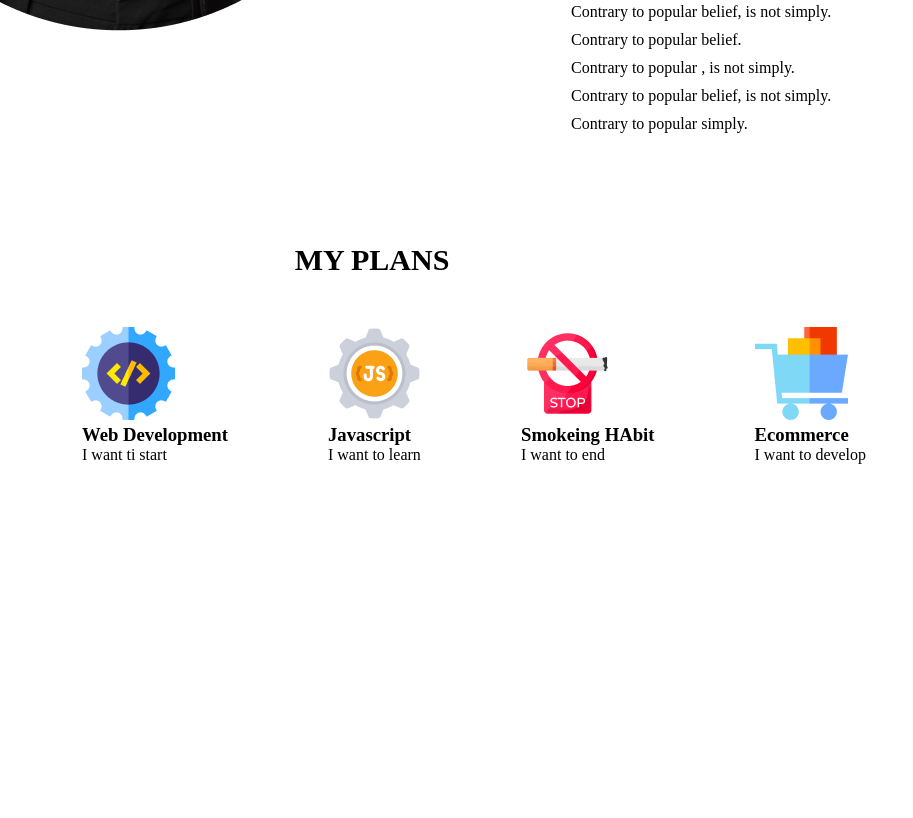
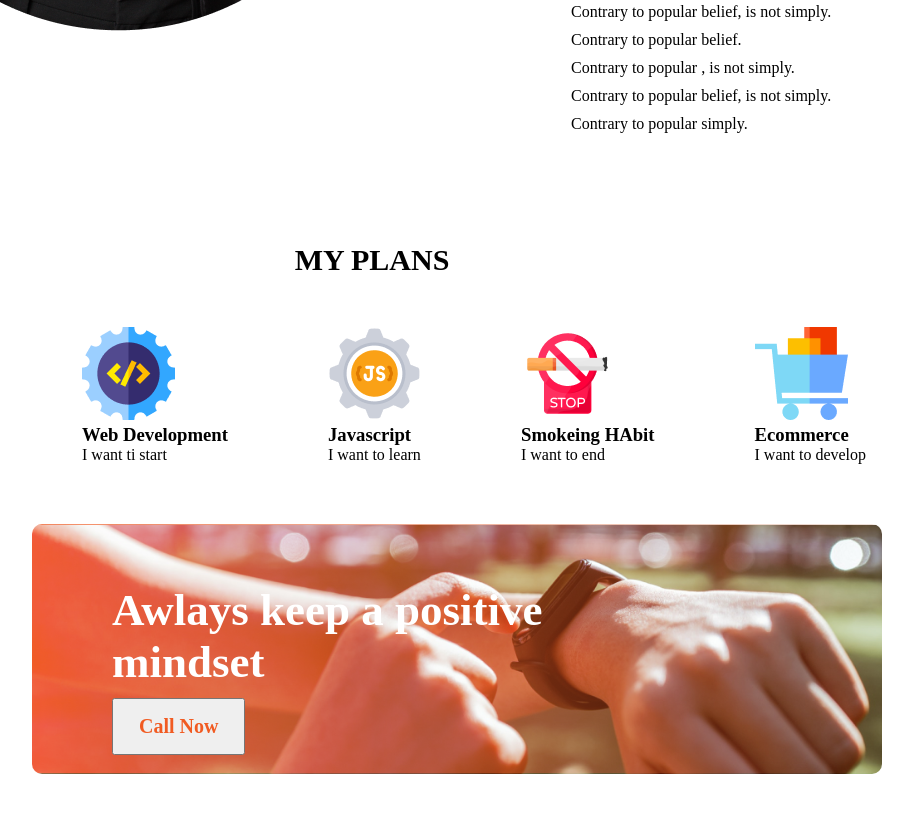
Before and after one commit to Rayhan7936/new-year-project, a plain HTML site: page index.html in a window 1280 px wide. Shown: the part 1856-2674 px from the top of the page, without its empty margins (268-1181 px from the left). Before the commit the page ends 2320 px from the top, so only its background shows below. Drawn offline with Linux system fonts and the light colour scheme.

Commit message:
positive mindset

```diff
--- a/index.html
+++ b/index.html
@@ -69,6 +69,18 @@
         </div>
     </section>
 
+    <!-- positve mind setup -->
+    <section class="positive-mindset-bar">
+        <div class="positive-mindset">
+            <h1>
+                Awlays keep a positive mindset
+            </h1>
+            <button class="btn-call">Call Now</button>
+        </div>
+
+
+    </section>
+
 </body>
 
 </html>
--- a/styles/new-year.css
+++ b/styles/new-year.css
@@ -96,3 +96,45 @@
     margin-left: 350px;
     margin-top: 50px;
 }
+
+
+/* positve mind setup */
+
+.positive-mindset-bar {
+    background-image: url("../images/gradient3.png"), url("../images/watch.png");
+    background-blend-mode: lighten;
+    background-repeat: no-repeat;
+    background-size: cover;
+    margin-left: 300px;
+    margin-right: 350px;
+    margin-bottom: 50px;
+    margin-top: 60px;
+    height: 250px;
+    width: 850px;
+    border: radius 10px;
+    -webkit-border-radius: 10px;
+    -moz-border-radius: 10px;
+    -ms-border-radius: 10px;
+    -o-border-radius: 10px;
+}
+
+.positive-mindset {
+    font-size: 30px;
+    padding: 60px;
+    padding-left: 80px;
+    padding-right: 200px;
+    color: white;
+    font-family: work sans-serif;
+}
+
+.btn-call {
+    margin-top: 10px;
+    padding: 15px 25px 15px 25px;
+    font-family: 'Work Sans';
+    font-style: normal;
+    font-weight: 600;
+    font-size: 20px;
+    line-height: 23px;
+    text-align: center;
+    color: #F15B22;
+}
```
Also changed, not shown: styles/new-year.min.css (added).
